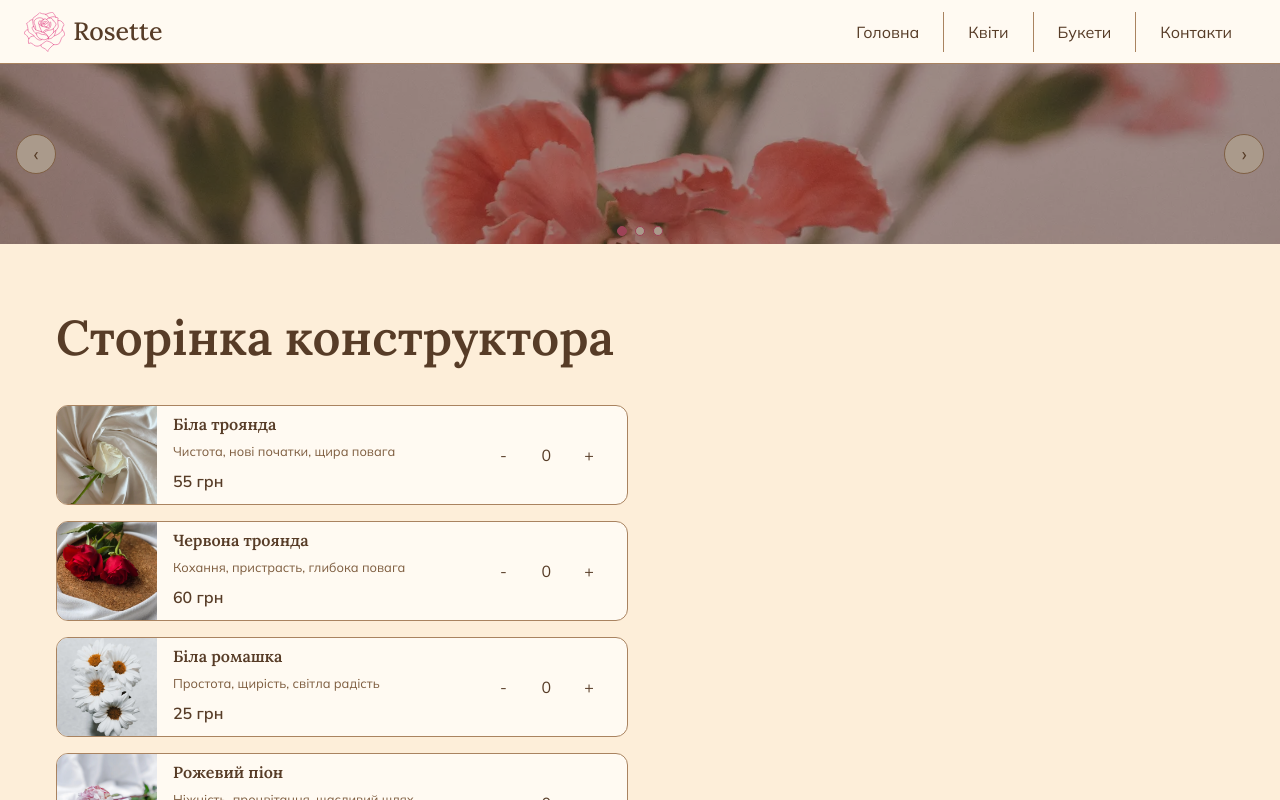
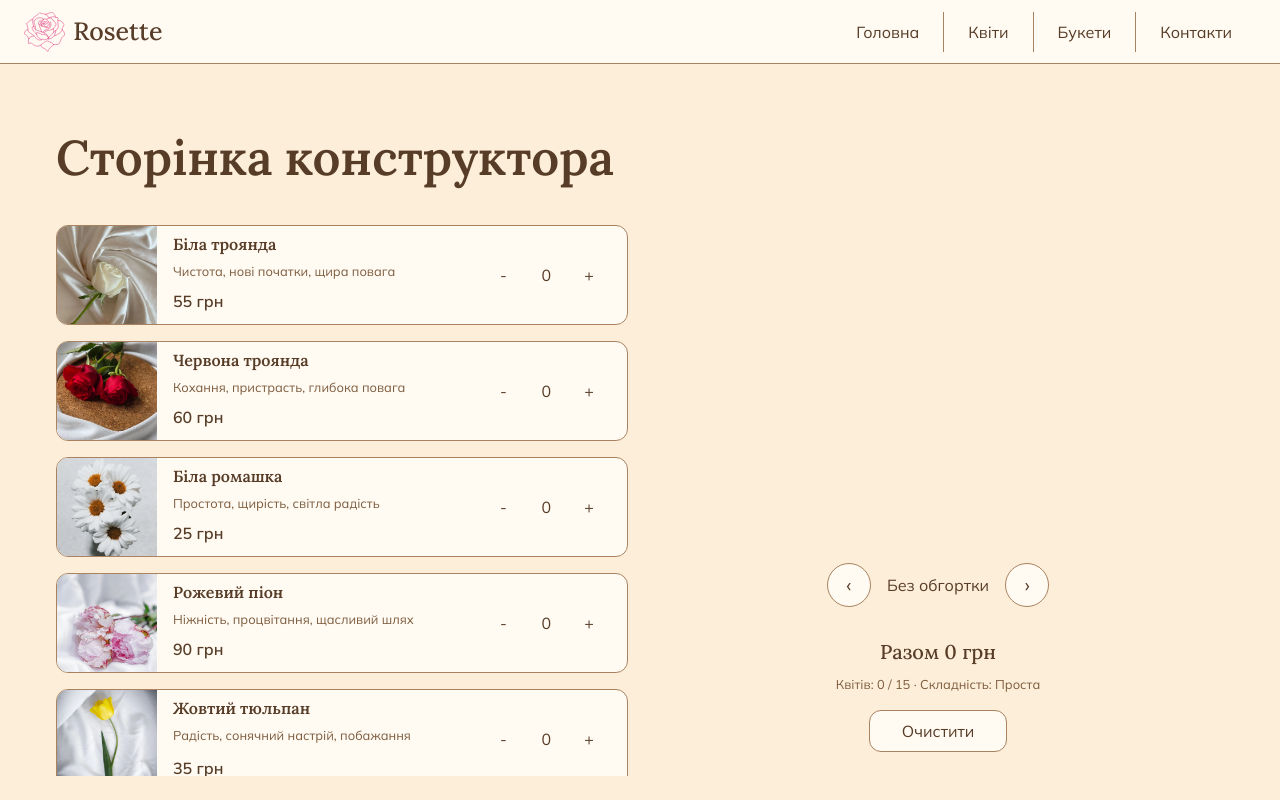
Before and after one commit to polunovaAnna/flowers, a React (Vite) app: page /builder in a window 1280 px wide. Built offline with nearby package versions, Linux system fonts and the light colour scheme.

Commit message:
Fix scroll area height and hide scroll bar

```diff
--- a/src/components/Layout.jsx
+++ b/src/components/Layout.jsx
@@ -1,14 +1,18 @@
 import { Outlet } from 'react-router-dom';
 import { Header } from './Header';
 import { HeroSlider } from './HeroSlider';
+import { useLocation } from 'react-router-dom';
 
 export function Layout() {
+
+    const { pathname } = useLocation();
+    const showSlider = pathname !== '/builder';
+
     return (
         <div className="app-shell">
             <div className="app-top">
                 <Header />
-                <HeroSlider />
-                {/* Крок 4: Breadcrumbs */}
+                {showSlider && <HeroSlider />}
             </div>
 
             <div className="app-body">
--- a/src/styles/components/_layout.scss
+++ b/src/styles/components/_layout.scss
@@ -29,4 +29,15 @@
     max-width: $container-max;
     margin: 0 auto;
     padding: $space-4 $space-3;
+    box-sizing: border-box;
 }
+
+@media (min-width: #{$breakpoint-tablet}) {
+    .app-scroll-area:has(.builder-page) {
+        overflow-y: hidden;
+    }
+
+    .app-main:has(.builder-page) {
+        height: 100%;
+    }
+}
--- a/src/styles/main.scss
+++ b/src/styles/main.scss
@@ -12,6 +12,8 @@
 @use 'components/salon-map';
 @use 'components/contact-info';
 @use 'components/quantity-stepper';
+@use 'components/bouquet-preview';
+@use 'components/price-summary';
 
 @use 'pages/flowers-page';
 @use 'pages/contacts-page';
@@ -102,3 +104,14 @@ button {
     outline: 2px solid $color-focus;
     outline-offset: 2px;
 }
+
+html,
+.app-scroll-area,
+.builder__flowers {
+    scrollbar-width: none;
+    -ms-overflow-style: none;
+
+    &::-webkit-scrollbar {
+        display: none;
+    }
+}
```
